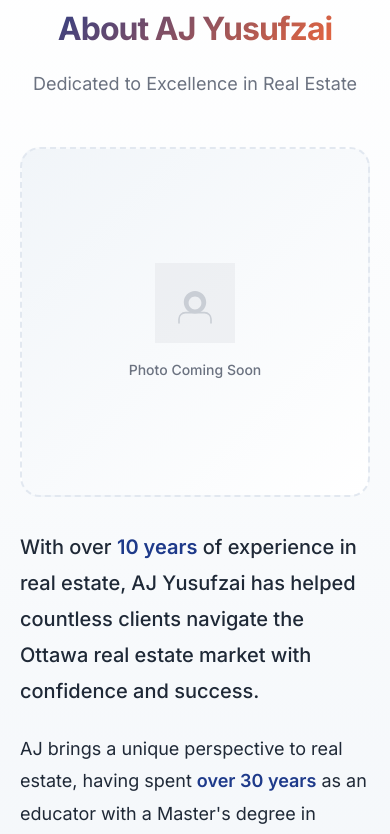
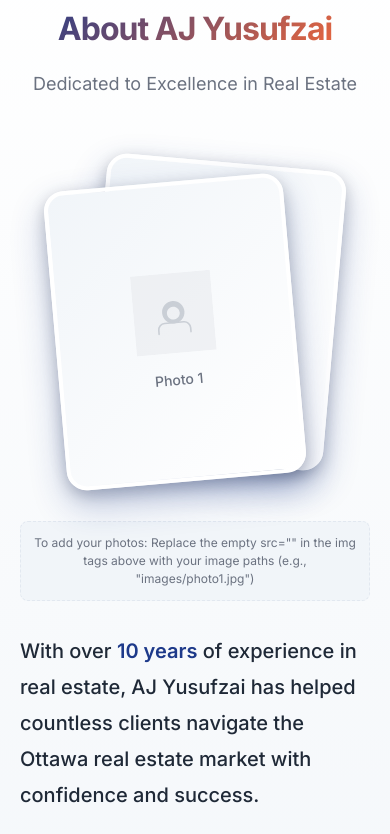
Before and after one commit to Sahar0227/AgentAJ, a plain HTML site: page Downloads/AgentAJ/index.html in a window 390 px wide. Shown: the part 921-1755 px from the top of the page. Drawn offline with Linux system fonts and the light colour scheme.

Commit message:
Enhance form field visibility and add overlapping image design

```diff
--- a/Downloads/AgentAJ/index.html
+++ b/Downloads/AgentAJ/index.html
@@ -57,14 +57,33 @@
             </div>
             <div class="about-content">
                 <div class="about-image-placeholder">
-                    <div class="image-placeholder">
-                        <svg width="100" height="100" viewBox="0 0 100 100" fill="none" xmlns="http://www.w3.org/2000/svg">
-                            <rect width="100" height="100" fill="#e5e7eb"/>
-                            <path d="M50 35C42.268 35 36 41.268 36 49C36 56.732 42.268 63 50 63C57.732 63 64 56.732 64 49C64 41.268 57.732 35 50 35ZM50 58C45.5817 58 42 54.4183 42 50C42 45.5817 45.5817 42 50 42C54.4183 42 58 45.5817 58 50C58 54.4183 54.4183 58 50 58Z" fill="#9ca3af"/>
-                            <path d="M30 75L30 70C30 65.5817 33.5817 62 38 62L62 62C66.4183 62 70 65.5817 70 70L70 75" stroke="#9ca3af" stroke-width="2" stroke-linecap="round"/>
-                        </svg>
-                        <p>Photo Coming Soon</p>
+                    <div class="image-overlap-container">
+                        <!-- First Image - Replace src with your image path -->
+                        <div class="overlap-image overlap-image-1">
+                            <img src="" alt="AJ Yusufzai" class="about-photo">
+                            <div class="image-placeholder-fallback">
+                                <svg width="80" height="80" viewBox="0 0 100 100" fill="none" xmlns="http://www.w3.org/2000/svg">
+                                    <rect width="100" height="100" fill="#e5e7eb"/>
+                                    <path d="M50 35C42.268 35 36 41.268 36 49C36 56.732 42.268 63 50 63C57.732 63 64 56.732 64 49C64 41.268 57.732 35 50 35ZM50 58C45.5817 58 42 54.4183 42 50C42 45.5817 45.5817 42 50 42C54.4183 42 58 45.5817 58 50C58 54.4183 54.4183 58 50 58Z" fill="#9ca3af"/>
+                                    <path d="M30 75L30 70C30 65.5817 33.5817 62 38 62L62 62C66.4183 62 70 65.5817 70 70L70 75" stroke="#9ca3af" stroke-width="2" stroke-linecap="round"/>
+                                </svg>
+                                <p>Photo 1</p>
+                            </div>
+                        </div>
+                        <!-- Second Image - Replace src with your image path -->
+                        <div class="overlap-image overlap-image-2">
+                            <img src="" alt="AJ Yusufzai" class="about-photo">
+                            <div class="image-placeholder-fallback">
+                                <svg width="80" height="80" viewBox="0 0 100 100" fill="none" xmlns="http://www.w3.org/2000/svg">
+                                    <rect width="100" height="100" fill="#e5e7eb"/>
+                                    <path d="M50 35C42.268 35 36 41.268 36 49C36 56.732 42.268 63 50 63C57.732 63 64 56.732 64 49C64 41.268 57.732 35 50 35ZM50 58C45.5817 58 42 54.4183 42 50C42 45.5817 45.5817 42 50 42C54.4183 42 58 45.5817 58 50C58 54.4183 54.4183 58 50 58Z" fill="#9ca3af"/>
+                                    <path d="M30 75L30 70C30 65.5817 33.5817 62 38 62L62 62C66.4183 62 70 65.5817 70 70L70 75" stroke="#9ca3af" stroke-width="2" stroke-linecap="round"/>
+                                </svg>
+                                <p>Photo 2</p>
+                            </div>
+                        </div>
                     </div>
+                    <p class="image-instructions">To add your photos: Replace the empty src="" in the img tags above with your image paths (e.g., "images/photo1.jpg")</p>
                 </div>
                 <div class="about-text">
                     <p class="lead">With over <strong>10 years</strong> of experience in real estate, AJ Yusufzai has helped countless clients navigate the Ottawa real estate market with confidence and success.</p>
--- a/Downloads/AgentAJ/styles.css
+++ b/Downloads/AgentAJ/styles.css
@@ -283,40 +283,110 @@ section {
 
 .about-image-placeholder {
     display: flex;
+    flex-direction: column;
     justify-content: center;
     align-items: center;
+    gap: 1rem;
 }
 
-.image-placeholder {
+.image-overlap-container {
+    position: relative;
     width: 100%;
-    max-width: 400px;
-    aspect-ratio: 1;
+    max-width: 450px;
+    height: 400px;
+    display: flex;
+    align-items: center;
+    justify-content: center;
+}
+
+.overlap-image {
+    position: absolute;
+    width: 280px;
+    height: 350px;
+    border-radius: 20px;
+    overflow: hidden;
+    box-shadow: 0 15px 35px rgba(30, 58, 138, 0.3), 0 5px 15px rgba(0, 0, 0, 0.2);
+    transition: all 0.4s cubic-bezier(0.175, 0.885, 0.32, 1.275);
+    border: 4px solid var(--bg-white);
     background: linear-gradient(135deg, var(--bg-light) 0%, var(--bg-white) 100%);
-    border-radius: 20px;
+    display: flex;
+    align-items: center;
+    justify-content: center;
+}
+
+.overlap-image-1 {
+    left: 0;
+    top: 0;
+    z-index: 2;
+    transform: rotate(-5deg);
+}
+
+.overlap-image-2 {
+    right: 0;
+    bottom: 0;
+    z-index: 1;
+    transform: rotate(5deg);
+}
+
+.overlap-image:hover {
+    transform: rotate(0deg) scale(1.05);
+    z-index: 3;
+    box-shadow: 0 20px 40px rgba(30, 58, 138, 0.4), 0 10px 20px rgba(0, 0, 0, 0.3);
+}
+
+.overlap-image img {
+    width: 100%;
+    height: 100%;
+    object-fit: cover;
+    display: block;
+    position: relative;
+    z-index: 1;
+}
+
+.overlap-image img[src=""] {
+    display: none;
+}
+
+.image-placeholder-fallback {
+    position: absolute;
+    top: 0;
+    left: 0;
+    right: 0;
+    bottom: 0;
+    z-index: 0;
     display: flex;
     flex-direction: column;
     align-items: center;
     justify-content: center;
-    border: 2px dashed var(--border-color);
-    transition: all 0.3s ease;
+    width: 100%;
+    height: 100%;
+    padding: 2rem;
 }
 
-.image-placeholder:hover {
-    border-color: var(--exp-blue);
-    background: linear-gradient(135deg, var(--bg-white) 0%, var(--bg-light) 100%);
-}
-
-.image-placeholder svg {
+.image-placeholder-fallback svg {
     width: 80px;
     height: 80px;
     margin-bottom: 1rem;
     opacity: 0.5;
 }
 
-.image-placeholder p {
+.image-placeholder-fallback p {
     color: var(--text-light);
     font-size: 0.875rem;
     font-weight: 500;
+}
+
+.image-instructions {
+    color: var(--text-light);
+    font-size: 0.75rem;
+    text-align: center;
+    max-width: 400px;
+    line-height: 1.5;
+    margin-top: 0.5rem;
+    padding: 0.75rem;
+    background: var(--bg-light);
+    border-radius: 8px;
+    border: 1px dashed var(--border-color);
 }
 
 .about-text {
@@ -601,22 +671,36 @@ section {
 
 .form-group input,
 .form-group textarea {
-    padding: 1rem;
-    border: 2px solid var(--border-color);
-    border-radius: 10px;
+    padding: 1rem 1.25rem;
+    border: 2px solid #cbd5e1;
+    border-radius: 12px;
     font-size: 1rem;
     font-family: inherit;
     transition: all 0.3s ease;
-    background: #ffffff;
-    box-shadow: 0 2px 4px rgba(0, 0, 0, 0.05);
+    background: #f8fafc;
+    box-shadow: inset 0 2px 4px rgba(0, 0, 0, 0.06), 0 1px 2px rgba(0, 0, 0, 0.05);
+    color: var(--text-dark);
+}
+
+.form-group input::placeholder,
+.form-group textarea::placeholder {
+    color: #94a3b8;
+    opacity: 0.8;
 }
 
 .form-group input:focus,
 .form-group textarea:focus {
     outline: none;
     border-color: var(--exp-blue);
-    box-shadow: 0 0 0 3px rgba(30, 58, 138, 0.1), 0 4px 8px rgba(30, 58, 138, 0.15);
-    transform: translateY(-1px);
+    background: #ffffff;
+    box-shadow: 0 0 0 4px rgba(30, 58, 138, 0.1), 0 4px 12px rgba(30, 58, 138, 0.15), inset 0 1px 2px rgba(0, 0, 0, 0.05);
+    transform: translateY(-2px);
+}
+
+.form-group input:hover,
+.form-group textarea:hover {
+    border-color: #94a3b8;
+    background: #f1f5f9;
 }
 
 .form-group textarea {
@@ -757,6 +841,26 @@ section {
     .about-image-placeholder {
         order: -1;
     }
+
+    .image-overlap-container {
+        height: 350px;
+        max-width: 100%;
+    }
+
+    .overlap-image {
+        width: 240px;
+        height: 300px;
+    }
+
+    .overlap-image-1 {
+        left: 10%;
+        top: 10%;
+    }
+
+    .overlap-image-2 {
+        right: 10%;
+        bottom: 10%;
+    }
 }
 
 @media (max-width: 480px) {
```
